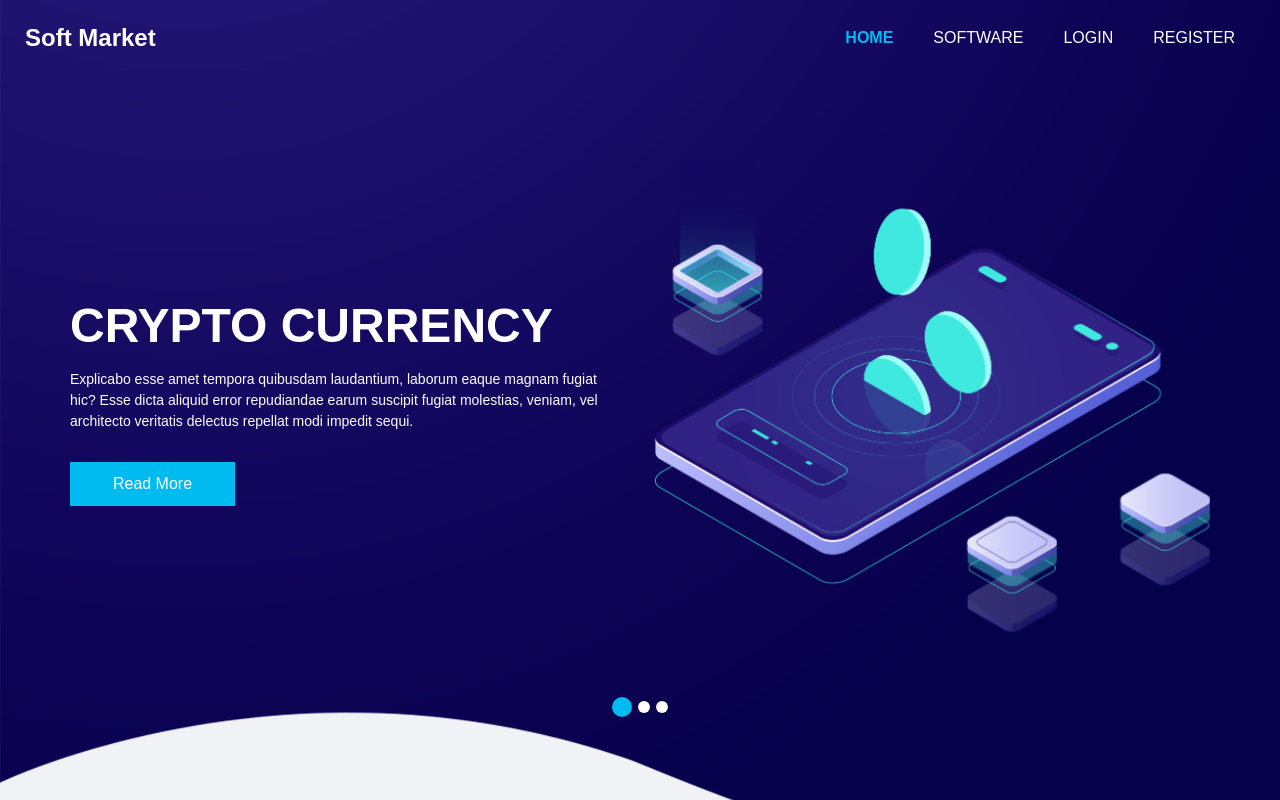
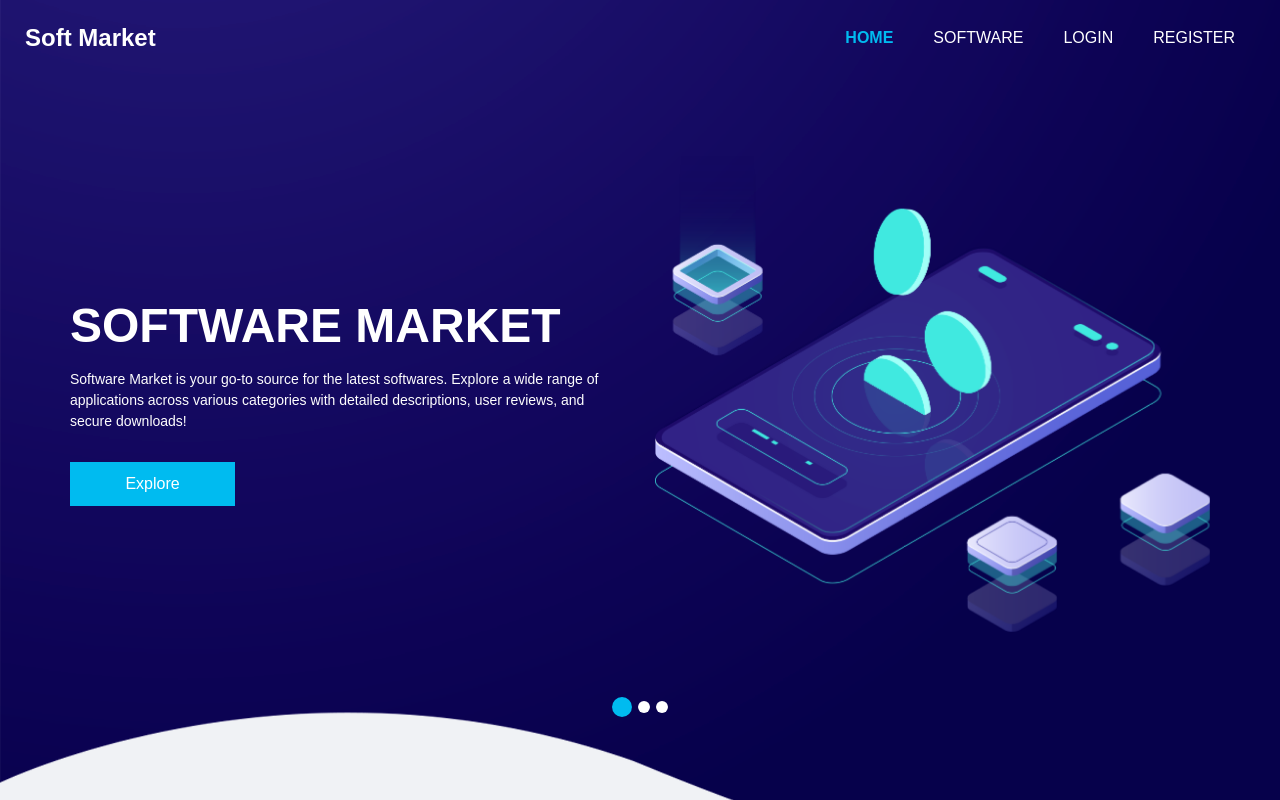
Before and after one commit to nickkolev/software-marketplace, a React (Vite) app in the folder client/: page / in a window 1280 px wide. Shown: the top 800 px of the page. Built offline with nearby package versions, Linux system fonts and the light colour scheme; no server answers.

Commit message:
text on home page and footer changed

```diff
--- a/client/src/components/footer/info/Info.jsx
+++ b/client/src/components/footer/info/Info.jsx
@@ -52,7 +52,7 @@ export default function Info() {
                                 Info
                             </h4>
                             <p>
-                                necessary, making this the first true generator on the Internet. It uses a dictionary of over 200 Latin words, combined with a handful
+                                Software Market is your go-to source for the latest softwares. Designed by developers for developers since 2024.
                             </p>
                         </div>
                     </div>
--- a/client/src/components/header/slider/Slider.jsx
+++ b/client/src/components/header/slider/Slider.jsx
@@ -1,3 +1,5 @@
+import { Link } from "react-router-dom";
+
 export default function Slider() {
     return (
         <section className="slider_section ">
@@ -9,16 +11,15 @@ export default function Slider() {
                                 <div className="col-md-6 ">
                                     <div className="detail-box">
                                         <h1>
-                                            Crypto
-                                            Currency
+                                            Software Market
                                         </h1>
                                         <p>
-                                            Explicabo esse amet tempora quibusdam laudantium, laborum eaque magnam fugiat hic? Esse dicta aliquid error repudiandae earum suscipit fugiat molestias, veniam, vel architecto veritatis delectus repellat modi impedit sequi.
+                                            Software Market is your go-to source for the latest softwares. Explore a wide range of applications across various categories with detailed descriptions, user reviews, and secure downloads!
                                         </p>
                                         <div className="btn-box">
-                                            <a href="" className="btn1">
-                                                Read More
-                                            </a>
+                                            <Link to="/softwares" className="btn1">
+                                                Explore
+                                            </Link>
                                         </div>
                                     </div>
                                 </div>
@@ -36,22 +37,21 @@ export default function Slider() {
                                 <div className="col-md-6 ">
                                     <div className="detail-box">
                                         <h1>
-                                            Crypto
-                                            Currency
+                                            Newest Mobile Apps
                                         </h1>
                                         <p>
-                                            Explicabo esse amet tempora quibusdam laudantium, laborum eaque magnam fugiat hic? Esse dicta aliquid error repudiandae earum suscipit fugiat molestias, veniam, vel architecto veritatis delectus repellat modi impedit sequi.
+                                            Discover the latest mobile applications available on Software Market. Browse through a variety of apps for Android and iOS devices!
                                         </p>
                                         <div className="btn-box">
-                                            <a href="" className="btn1">
-                                                Read More
-                                            </a>
+                                            <Link to="/softwares" className="btn1">
+                                                Browse
+                                            </Link>
                                         </div>
                                     </div>
                                 </div>
                                 <div className="col-md-6">
                                     <div className="img-box">
-                                        <img src="images/slider-img.png" alt="" />
+                                        <img src="images/slider-robot.png" alt="" />
                                     </div>
                                 </div>
                             </div>
@@ -63,22 +63,21 @@ export default function Slider() {
                                 <div className="col-md-6 ">
                                     <div className="detail-box">
                                         <h1>
-                                            Crypto
-                                            Currency
+                                            Register now
                                         </h1>
                                         <p>
-                                            Explicabo esse amet tempora quibusdam laudantium, laborum eaque magnam fugiat hic? Esse dicta aliquid error repudiandae earum suscipit fugiat molestias, veniam, vel architecto veritatis delectus repellat modi impedit sequi.
+                                            Register now to join Software Market! Gain access to exclusive software downloads, leave reviews, and participate in our community discussions. Sign up today and elevate your software experience!
                                         </p>
                                         <div className="btn-box">
-                                            <a href="" className="btn1">
-                                                Read More
-                                            </a>
+                                            <Link to="/register" className="btn1">
+                                                Join
+                                            </Link>
                                         </div>
                                     </div>
                                 </div>
                                 <div className="col-md-6">
                                     <div className="img-box">
-                                        <img src="images/slider-img.png" alt="" />
+                                        <img src="images/sign-up-image.png" alt="" />
                                     </div>
                                 </div>
                             </div>
--- a/client/src/components/home/Home.jsx
+++ b/client/src/components/home/Home.jsx
@@ -29,7 +29,7 @@ export default function Home() {
                                         Latest <span>Software</span>
                                     </h2>
                                     <p>
-                                        There are many variations of passages of Lorem Ipsum available, but the majority have suffered alteration
+                                        Explore the newest software available on our marketplace. Find the perfect solution for your needs!
                                     </p>
                                 </div>
 
```
Also changed, not shown: client/public/images/sign-up-image.png (added), client/public/images/slider-robot.png (added).
